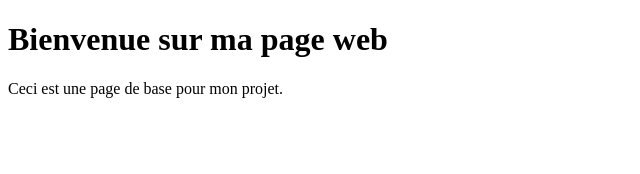
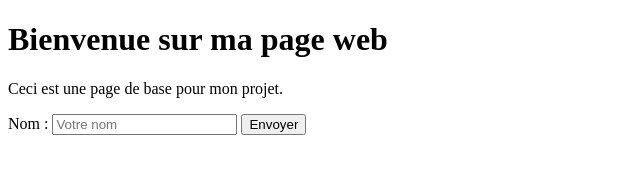
Before and after one commit to TBObvious/formulaire, a plain HTML site: page index.html in a window 1280 px wide. Shown: the whole page, without its empty margins (0-640 px from the left). Drawn offline with Linux system fonts and the light colour scheme.

Commit message:
Ajout d'un premier champ au formulaire : champ 'nom'

```diff
--- a/index.html
+++ b/index.html
@@ -8,5 +8,12 @@
 <body>
     <h1>Bienvenue sur ma page web</h1>
     <p>Ceci est une page de base pour mon projet.</p>
+
+    <!-- Formulaire -->
+    <form action="#" method="POST">
+        <label for="nom">Nom :</label>
+        <input type="text" id="nom" name="nom" placeholder="Votre nom" required>
+        <button type="submit">Envoyer</button>
+    </form>
 </body>
 </html>
```
